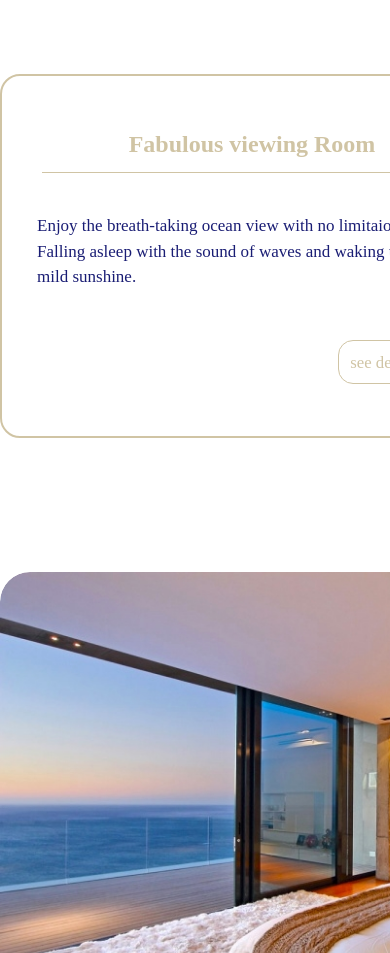
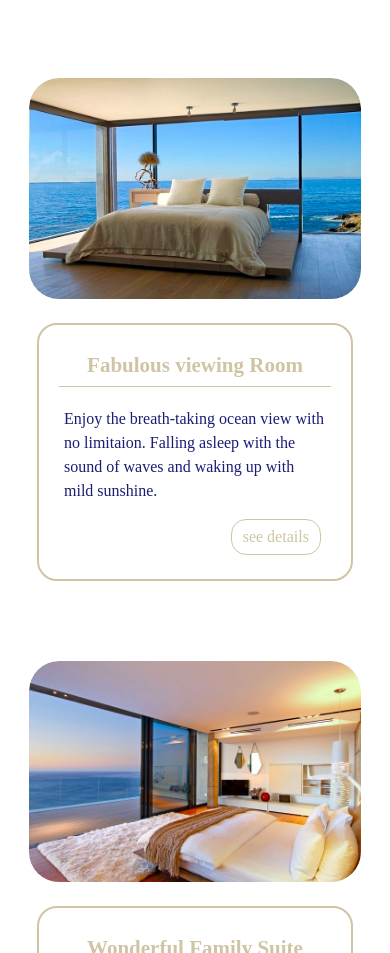
Before and after one commit to nathanyeh/Sapphire-Ocean-Project, a plain HTML site: page roompage.html in a window 390 px wide. Shown: the part 1047-2000 px from the top of the page. Drawn offline with nearby package versions, Linux system fonts and the light colour scheme.

Commit message:
rwd for room

```diff
--- a/room.css
+++ b/room.css
@@ -103,15 +103,19 @@ html {
 .container .item{
     display:flex;
     margin: auto;
+    justify-content: center;
     gap:20px;
 }
+#for-mobile{
+    display:none;
+}
 .container .item .pic{
-    width:700px;
+    width:47%;
     overflow: hidden;
     border-radius: 30px;
 }
-.container .item img{
-    width:700px;
+.container .item .pic img{
+    width:100%;
     border-radius: 30px;
 }
 .container .item img:hover{
@@ -120,8 +124,7 @@ html {
 }
 .container .text{
     border: 2px solid #D0C4A4;
-    width:500px;
-    height:360px;
+    width:30%;
     display:flex;
     flex-direction: column;
     align-self: center;
@@ -145,13 +148,13 @@ html {
 .container .item .text a{
     border:1px solid #D0C4A4;
     padding:0.5em;
-    width:15%;
+    width:20%;
     background-color: white;
     color:#D0C4A4;
     font-size: 1.05em;
     text-align: center;
     text-decoration: none;
-    margin:3em 0 0 20em;
+    margin:3em 0 3em 18em;
     border-radius: 15px;
 }
 .footer{
@@ -338,4 +341,35 @@ html {
     .title p{
         font-size: 15px;
     }
+    .container .item{
+        flex-direction: column;
+        align-items: center;
+    }
+    .container .item .pic{
+        width:85%;
+    }
+    .container .text{
+        width:80%;
+    }
+    #for-web{
+        display:none;
+    }
+    #for-mobile{
+        display:block;
+    }
+    .container .text h3{
+        font-size: 21px;
+        padding:5px;
+        margin:20px;
+    }
+    .container .text p{
+        margin:0 25px;
+        font-size: 16px;
+    }
+    .container .item .text a{
+        width:25%;
+        margin:1em 0 1.5em 12em;
+        padding:0.3em;
+        font-size: 1em;
+    }
 }
--- a/roompage.html
+++ b/roompage.html
@@ -66,12 +66,15 @@
         </div>
 
         <div class="item" data-aos="fade-right">
+            <div class="pic" id="for-mobile">
+                <img src="./SOpics/Modern-California-bedroom-with-an-ocean-view1.jpg">
+            </div>
             <div class="text">
                 <h3>Fabulous viewing Room</h3>
-                <p>Enjoy the breath-taking ocean view with no limitaion. <br>Falling asleep with the sound of waves and waking up with mild sunshine.</p>
+                <p>Enjoy the breath-taking ocean view with no limitaion. Falling asleep with the sound of waves and waking up with mild sunshine.</p>
                 <a href="./suitesroom.html">see details</a>
             </div>
-            <div class="pic">
+            <div class="pic" id="for-web">
                 <img src="./SOpics/Modern-California-bedroom-with-an-ocean-view1.jpg">
             </div>
         </div>
@@ -88,12 +91,15 @@
         </div>
 
         <div class="item" data-aos="fade-right">
+            <div class="pic" id="for-mobile">
+                <img src="./SOpics/H0A3363-1.2MB-990x590.jpg">
+            </div>
             <div class="text">
                 <h3>Chilling Vibe Room</h3>
                 <p>Do you hear the calling from the ocean? Everyone has the right to have an escape trip to this beautiful island. Best room for budget travellers.</p>
                 <a href="./suitesroom.html">see details</a>
             </div>
-            <div class="pic">
+            <div class="pic" id="for-web">
                 <img src="./SOpics/H0A3363-1.2MB-990x590.jpg">
             </div>
         </div>
```
Also changed, not shown: suites.css (+62 -0 lines), suitesroom.html (+4 -4 lines).
